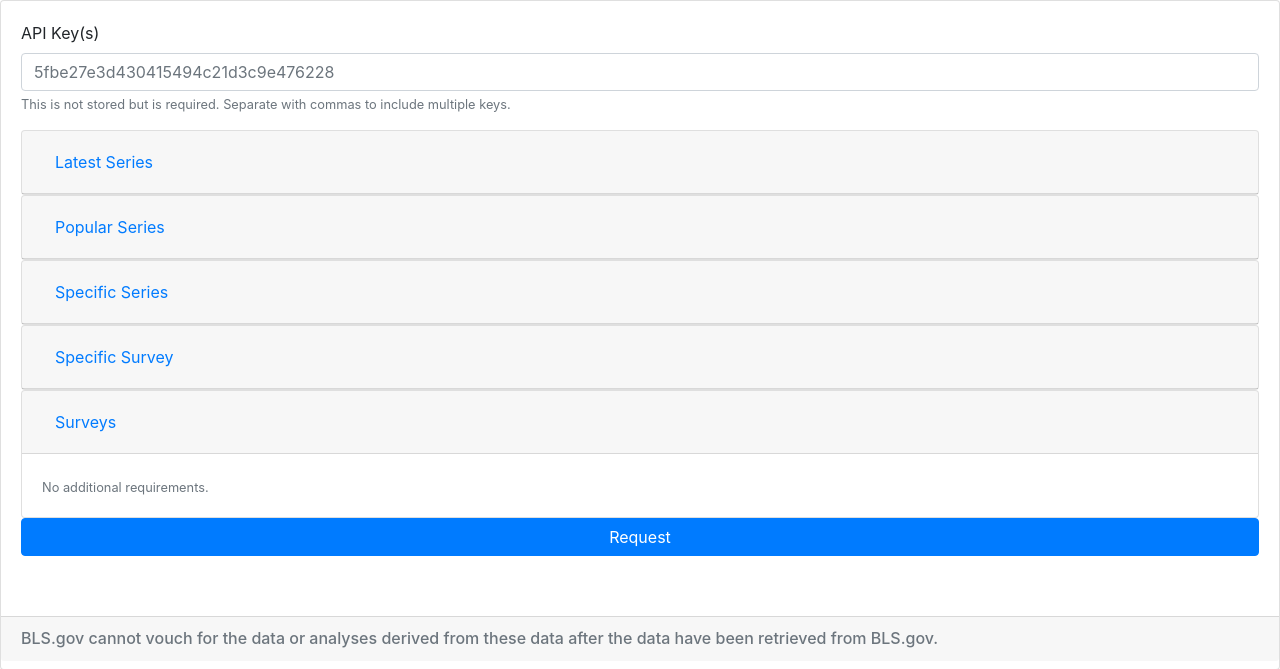
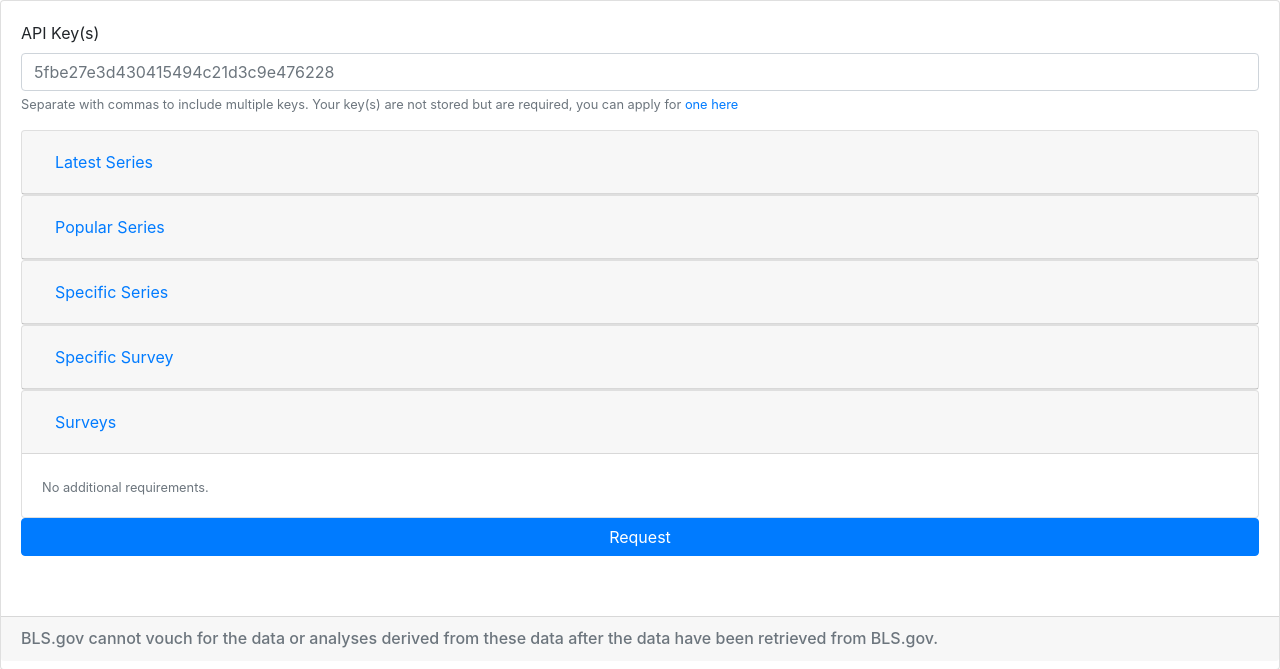
Before and after one commit to jrquick17/dol-bls-api, a PHP site: page / in a window 1280 px wide. Shown: the part 64-733 px from the top of the page. Run offline with PHP 8.4, Linux system fonts and the light colour scheme.

Commit message:
Add link to sign up

```diff
--- a/index.php
+++ b/index.php
@@ -60,7 +60,11 @@
 
                 <small id="keysHelp"
                        class="form-text text-muted">
-                    This is not stored but is required. Separate with commas to include multiple keys.
+                    Separate with commas to include multiple keys. Your key(s) are not stored but are required, you can apply for
+                    <a href="https://data.bls.gov/registrationEngine/"
+                       target="_blank">
+                        one here
+                    </a>
                 </small>
             </div>
 
```
